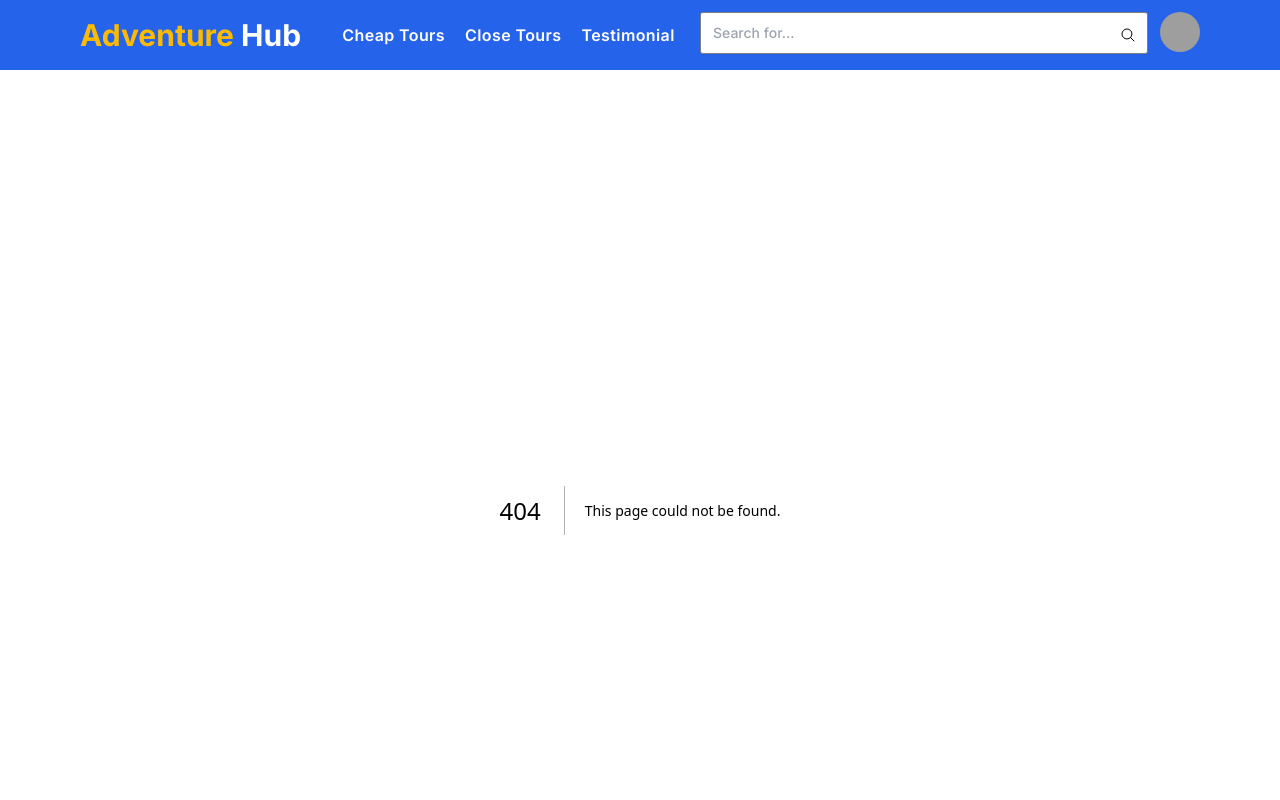
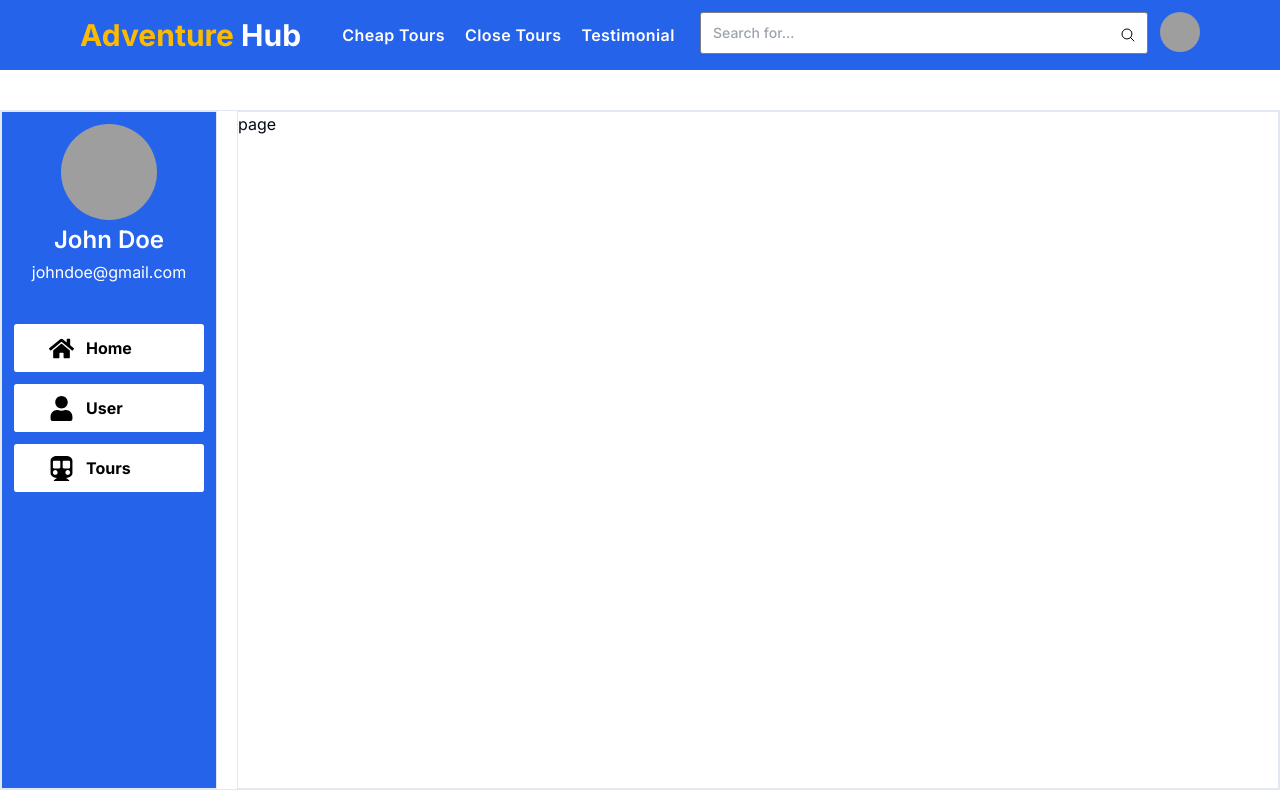
Before and after one commit to Abenezer-berhanu/final_tour_and_travel_production, a Next.js app: page /admin/users in a window 1280 px wide. Before the commit this address had no page. Shown: the top 800 px of the page. Built offline with nearby package versions, Linux system fonts and the light colour scheme; grey boxes are pictures that could not be loaded.

Commit message:
ADD:dashboard side bar

```diff
--- a/src/app/admin/dashboard/page.jsx
+++ b/src/app/admin/dashboard/page.jsx
@@ -1,9 +1,9 @@
-import React from 'react'
+import React from "react";
 
 function page() {
   return (
-    <div>page</div>
-  )
+    <div>dashboard</div>
+  );
 }
 
-export default page
+export default page;
--- a/src/app/admin/layout.js
+++ b/src/app/admin/layout.js
@@ -1,9 +1,15 @@
-import React from 'react'
+import DashboardLayout from "@/components/uiComponents/DashboardLayout";
+import React from "react";
 
-function layout() {
+function layout({ children }) {
   return (
-    <div>layout</div>
-  )
+    <div className="min-h-[680px] w-full mx-auto grid grid-cols-11 gap-5 border">
+      <div className="col-span-2 border ">
+        <DashboardLayout />
+      </div>
+      <div className="col-span-9 border">{children}</div>
+    </div>
+  );
 }
 
-export default layout
+export default layout;
--- /dev/null
+++ b/src/app/admin/users/page.jsx
@@ -0,0 +1,9 @@
+import React from 'react'
+
+function page() {
+  return (
+    <div>page</div>
+  )
+}
+
+export default page
--- a/src/app/layout.js
+++ b/src/app/layout.js
@@ -19,12 +19,12 @@ export default function RootLayout({ children }) {
     <html lang="en" className="">
       <body
         className={cn(
-          "min-h-screen bg-background font-sans antialiased flex flex-col",
+          "min-h-screen bg-background font-sans antialiased",
           fontSans.variable
         )}
       >
         <Navbar />
-        <div className="max-w-[1400px] mx-auto flex-1 flex-shrink-0">{children}</div>
+        <div className="max-w-[1400px] mx-auto flex-1">{children}</div>
         <Footer />
       </body>
     </html>
--- a/src/app/tour/[tourId]/page.jsx
+++ b/src/app/tour/[tourId]/page.jsx
@@ -133,7 +133,7 @@ function page({ params }) {
             {" "}
             <b>Guides: </b>
             {data.guides.map((item, idx) => (
-              <div className="bg-slate-100 shadow-md w-full px-1" key={idx}>
+              <div className="bg-slate-50 shadow-md w-full px-1" key={idx}>
                 <span className="flex items-center justify-start px-2">
                   <Avatar>
                     <AvatarFallback>
@@ -152,7 +152,7 @@ function page({ params }) {
             ))}
           </div>
 
-          <div className="flex flex-col gap-2 relative my-3 bg-slate-100 p-1 rounded-md">
+          <div className="flex flex-col gap-2 relative my-3 bg-slate-50 p-1 rounded-md">
             <b>Description:</b>
             <span className="max-h-[300px] overflow-y-auto w-full no-scrollbar p-1 whitespace-pre-line">
               {data.description}
--- a/src/app/user/forgotPassword/page.jsx
+++ b/src/app/user/forgotPassword/page.jsx
@@ -5,7 +5,7 @@ import Image from "next/image";
 
 function page() {
   return (
-    <div className="w-full bg-slate-100 p-6 rounded-md shadow-md  max-h-[800px] flex flex-col md:flex-row items-center justify-between">
+    <div className="w-full bg-slate-50 p-6 rounded-md shadow-md  max-h-[800px] flex flex-col md:flex-row items-center justify-between">
       <div className="w-full md:w-1/2">
         <div className="max-w-xs mx-auto">
           <NavbarLogo />
--- a/src/app/user/profile/page.jsx
+++ b/src/app/user/profile/page.jsx
@@ -7,7 +7,7 @@ function Profile() {
 
 
   return (
-    <div className="bg-slate-100 w-full h-full relative overflow-hidden p-2  sm:p-8">
+    <div className="bg-slate-50 w-full h-full relative overflow-hidden p-2  sm:p-8">
       {/* {isLoading && (
         <div className="absolute z-30 w-screen h-screen flex items-center justify-center">
           <Spinner />
--- a/src/app/user/resetPassword/page.jsx
+++ b/src/app/user/resetPassword/page.jsx
@@ -4,7 +4,7 @@ import Image from "next/image";
 
 function page() {
   return (
-    <div className="w-full border bg-slate-100 p-6 rounded-md shadow-md flex flex-col md:flex-row items-center justify-between">
+    <div className="w-full border bg-slate-50 p-6 rounded-md shadow-md flex flex-col md:flex-row items-center justify-between">
       <div className="w-full md:w-1/2">
         <div className="max-w-xs mx-auto">
           <NavbarLogo />
--- /dev/null
+++ b/src/components/uiComponents/DashboardLayout.jsx
@@ -0,0 +1,51 @@
+import React from "react";
+import { Avatar, AvatarFallback, AvatarImage } from "../ui/avatar";
+import { FaHome, FaUser, FaSubway } from "react-icons/fa";
+import Link from "next/link";
+
+function DashboardLayout() {
+  return (
+    <div className="bg-main h-full bg-primary text-white flex flex-col gap-10 p-3 w-full flex-grow">
+      <div className="flex flex-col gap-1 items-center justify-center">
+        <Avatar className="size-24">
+          <AvatarImage src="https://github.com/shadcn.png" />
+          <AvatarFallback className="ring-2 ring-primary_orange bg-primary"></AvatarFallback>
+        </Avatar>
+        <h1 className="text-2xl font-semibold">John Doe</h1>
+        <p className="text-md">johndoe@gmail.com</p>
+      </div>
+
+      <div className="flex flex-col items-start justify-center gap-3">
+        <Link
+          href={"/admin/dashboard"}
+          className="flex w-full items-center justify-center bg-white text-black rounded-md p-1 cursor-pointer hover:bg-primary_orange duration-200"
+        >
+          <div className="flex gap-3 items-center py-5 min-w-[120px] max-h-[30px]">
+            <FaHome size={25} className="" />
+            <b className="">Home</b>
+          </div>
+        </Link>
+        <Link
+          href={"/admin/users"}
+          className="flex items-center justify-center w-full bg-white text-black rounded-md p-1 cursor-pointer hover:bg-primary_orange duration-200"
+        >
+          <div className="flex gap-3 items-center py-5 min-w-[120px] max-h-[30px]">
+            <FaUser size={25} />
+            <b>User</b>
+          </div>
+        </Link>
+        <Link
+          href={"/admin/tours"}
+          className="flex items-center justify-center w-full bg-white text-black rounded-md p-1 cursor-pointer hover:bg-primary_orange duration-200"
+        >
+          <div className="flex gap-3 items-center py-5 min-w-[120px] max-h-[30px]">
+            <FaSubway size={25} />
+            <b>Tours</b>
+          </div>
+        </Link>
+      </div>
+    </div>
+  );
+}
+
+export default DashboardLayout;
--- a/src/components/uiComponents/HomeCarousel.jsx
+++ b/src/components/uiComponents/HomeCarousel.jsx
@@ -13,7 +13,7 @@ import Image from "next/image";
 function HomeCarousel() {
   return (
     <div className="relative">
-      <div className="absolute h-28 w-full shadow-lg bg-slate-100 z-50 max-w-[1000px] left-0 right-0 mx-auto -bottom-12 grid grid-cols-2 lg:grid-cols-4 ">
+      <div className="absolute h-28 w-full shadow-lg bg-slate-50 z-50 max-w-[1000px] left-0 right-0 mx-auto -bottom-12 grid grid-cols-2 lg:grid-cols-4 ">
         <div className="flex flex-col justify-center pl-3">
           <div className="flex gap-3">
             <b className="">Location</b>
--- a/src/components/uiComponents/ProfileForm.jsx
+++ b/src/components/uiComponents/ProfileForm.jsx
@@ -49,7 +49,7 @@ function ProfileForm() {
             Update your personal detail here.
           </p>
         </div>
-        <div className="col-span-4 sm:col-span-3 bg-slate-100 rounded-md p-5 grid grid-cols-2 gap-7">
+        <div className="col-span-4 sm:col-span-3 bg-slate-50 rounded-md p-5 grid grid-cols-2 gap-7">
           <label htmlFor="fullname" className="flex flex-col col-span-2">
             <span className="font-semibold">Name</span>
             <input
@@ -83,7 +83,7 @@ function ProfileForm() {
             This image will be displayed on your profile.
           </p>
         </div>
-        <div className="col-span-4 sm:col-span-3 bg-slate-100 rounded-md p-5 grid grid-cols-6 gap-7">
+        <div className="col-span-4 sm:col-span-3 bg-slate-50 rounded-md p-5 grid grid-cols-6 gap-7">
           <div className="col-span-6 sm:col-span-1">
             <Avatar className="size-14 overflow-hidden">
               <AvatarImage
@@ -132,7 +132,7 @@ function ProfileForm() {
             Enter your current password to make update.
           </p>
         </div>
-        <div className="col-span-4 sm:col-span-3 bg-slate-100 rounded-md p-5 flex flex-col gap-7">
+        <div className="col-span-4 sm:col-span-3 bg-slate-50 rounded-md p-5 flex flex-col gap-7">
           <label htmlFor="password" className="flex flex-col">
             <span className="font-semibold">Current Password</span>
             <input
--- a/tailwind.config.js
+++ b/tailwind.config.js
@@ -18,6 +18,15 @@ module.exports = {
       },
     },
     extend: {
+      screens: {
+        mobile: "300px",
+        sml: "450px",
+        tablet: "640px",
+        mdl: "840px",
+        laptop: "1024px",
+        lgl: "1200px",
+        desktop: "1400px",
+      },
       fontFamily: {
         sans: ["var(--font-sans)", ...fontFamily.sans],
       },
```
